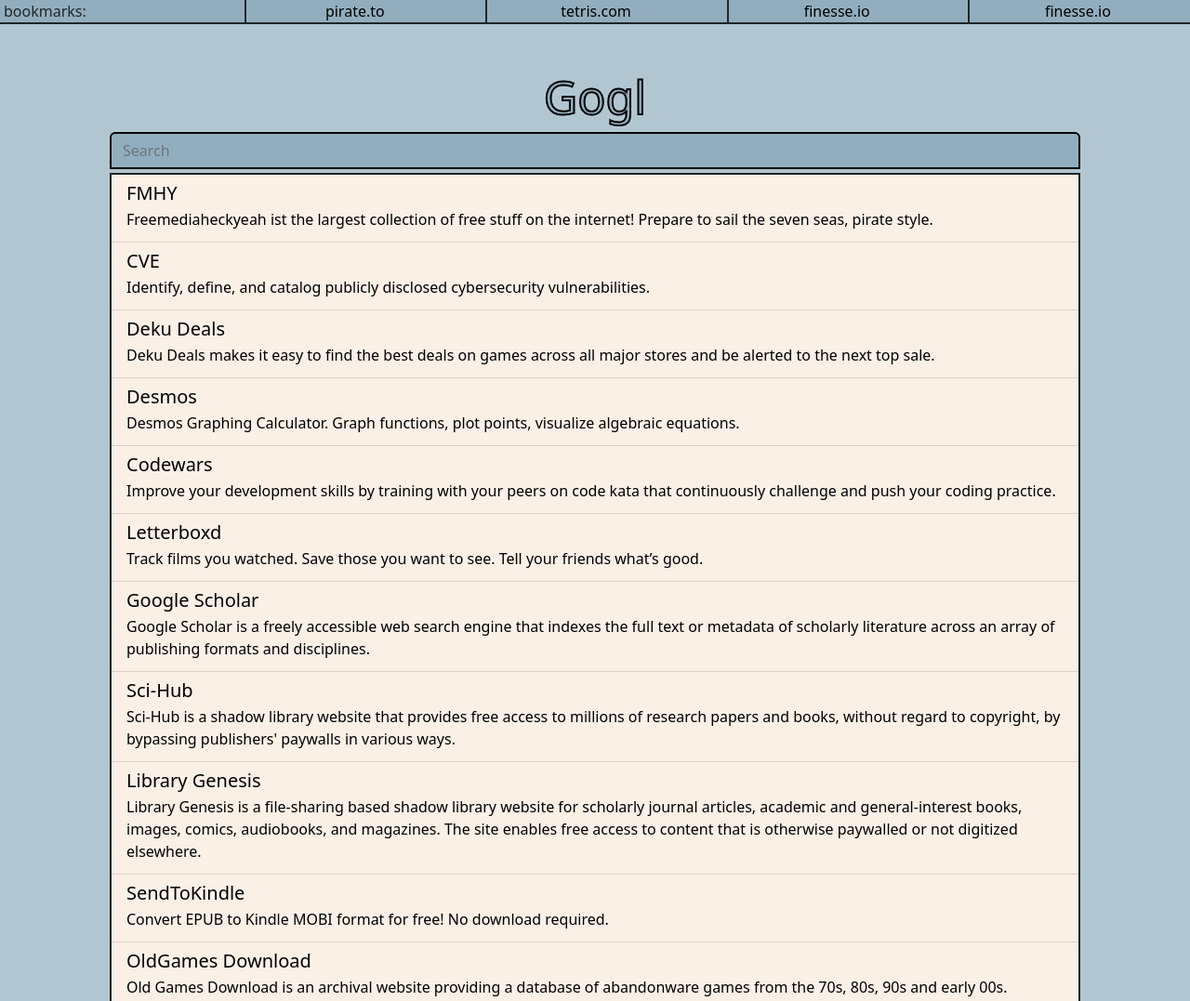
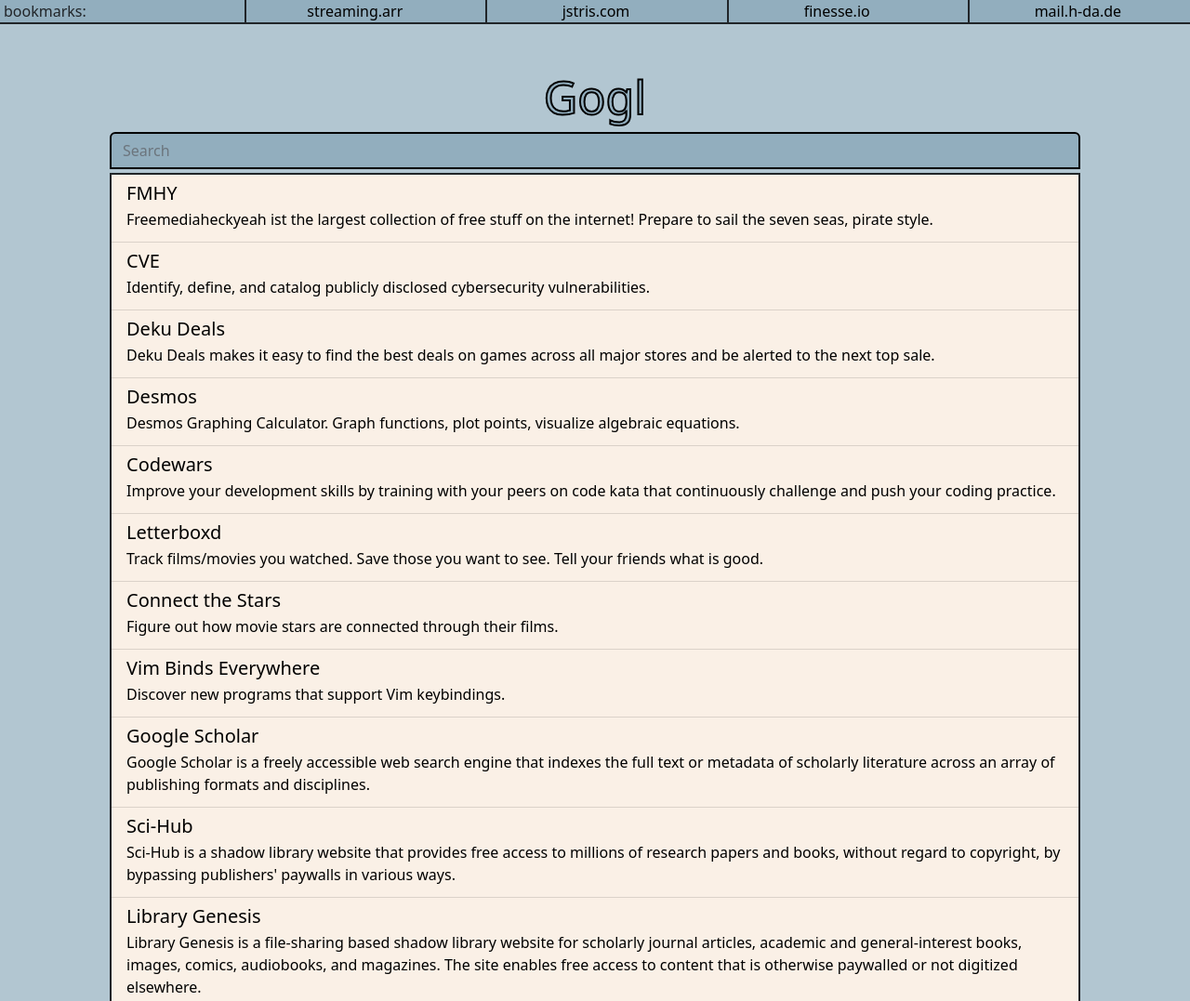
Before and after one commit to levitaes/thief-site, a plain HTML site: page apps/internet.app.html in a window 1280 px wide. Shown: the top 1077 px of the page at 93% size. Drawn offline with Linux system fonts and the light colour scheme.

Commit message:
feat: more entries for internet

```diff
--- a/apps/internet.app.html
+++ b/apps/internet.app.html
@@ -31,12 +31,12 @@
             </div>
             <div class="col">
                 <a target="_parent" href="https://heartive-us4.pages.dev">
-                    <div class="border-start border-dark text-center">pirate.to</div>
+                    <div class="border-start border-dark text-center">streaming.arr</div>
                 </a>
             </div>
             <div class="col">
                 <a target="_parent" href="https://jstris.jezevec10.com">
-                    <div class="border-start border-dark text-center">tetris.com</div>
+                    <div class="border-start border-dark text-center">jstris.com</div>
                 </a>
             </div>
             <div class="col">
@@ -45,8 +45,8 @@
                 </a>
             </div>
             <div class="col">
-                <a target="_parent" href="https://kbz.github.io/finesse.io/">
-                    <div class="border-start border-dark text-center">finesse.io</div>
+                <a target="_parent" href="https://webmail.stud.h-da.de/">
+                    <div class="border-start border-dark text-center">mail.h-da.de</div>
                 </a>
             </div>
         </div>
@@ -103,7 +103,23 @@
                         <div class="d-flex w-100 justify-content-between">
                             <h5 class="mb-1">Letterboxd</h5>
                         </div>
-                        <p class="mb-1">Track films you watched. Save those you want to see. Tell your friends what’s good.</p>
+                        <p class="mb-1">Track films/movies you watched. Save those you want to see. Tell your friends what is good.</p>
+                    </a>
+                </li>
+                <li class="list-group-item list-group-item-action bg-secondary">
+                    <a target="_parent" href="https://letterboxd.com">
+                        <div class="d-flex w-100 justify-content-between">
+                            <h5 class="mb-1">Connect the Stars</h5>
+                        </div>
+                        <p class="mb-1">Figure out how movie stars are connected through their films.</p>
+                    </a>
+                </li>
+                <li class="list-group-item list-group-item-action bg-secondary">
+                    <a target="_parent" href="https://github.com/erikw/vim-keybindings-everywhere-the-ultimate-list?tab=readme-ov-file#web-browsers">
+                        <div class="d-flex w-100 justify-content-between">
+                            <h5 class="mb-1">Vim Binds Everywhere</h5>
+                        </div>
+                        <p class="mb-1">Discover new programs that support Vim keybindings.</p>
                     </a>
                 </li>
                 <li class="list-group-item list-group-item-action bg-secondary">
@@ -168,6 +184,14 @@
                             <h5 class="mb-1">TinyEye</h5>
                         </div>
                         <p class="mb-1">Reverse image search.</p>
+                    </a>
+                </li>
+                <li class="list-group-item list-group-item-action bg-secondary">
+                    <a target="_parent" href="https://hackertyper.net/#">
+                        <div class="d-flex w-100 justify-content-between">
+                            <h5 class="mb-1">Hacker Typer</h5>
+                        </div>
+                        <p class="mb-1">Look like the stereotypical hacker in movies and pop culture.</p>
                     </a>
                 </li>
                 <li class="list-group-item list-group-item-action bg-secondary">
```
